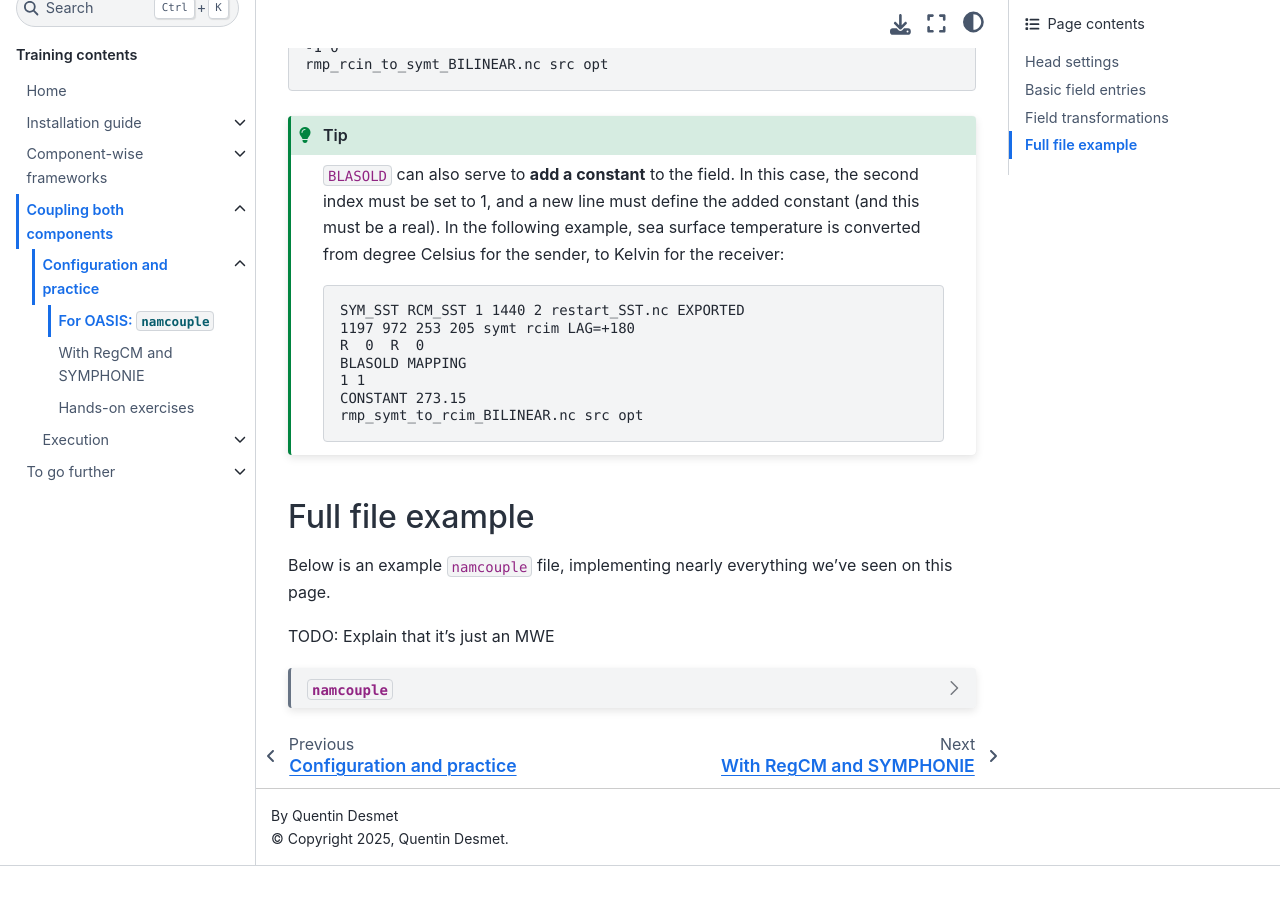
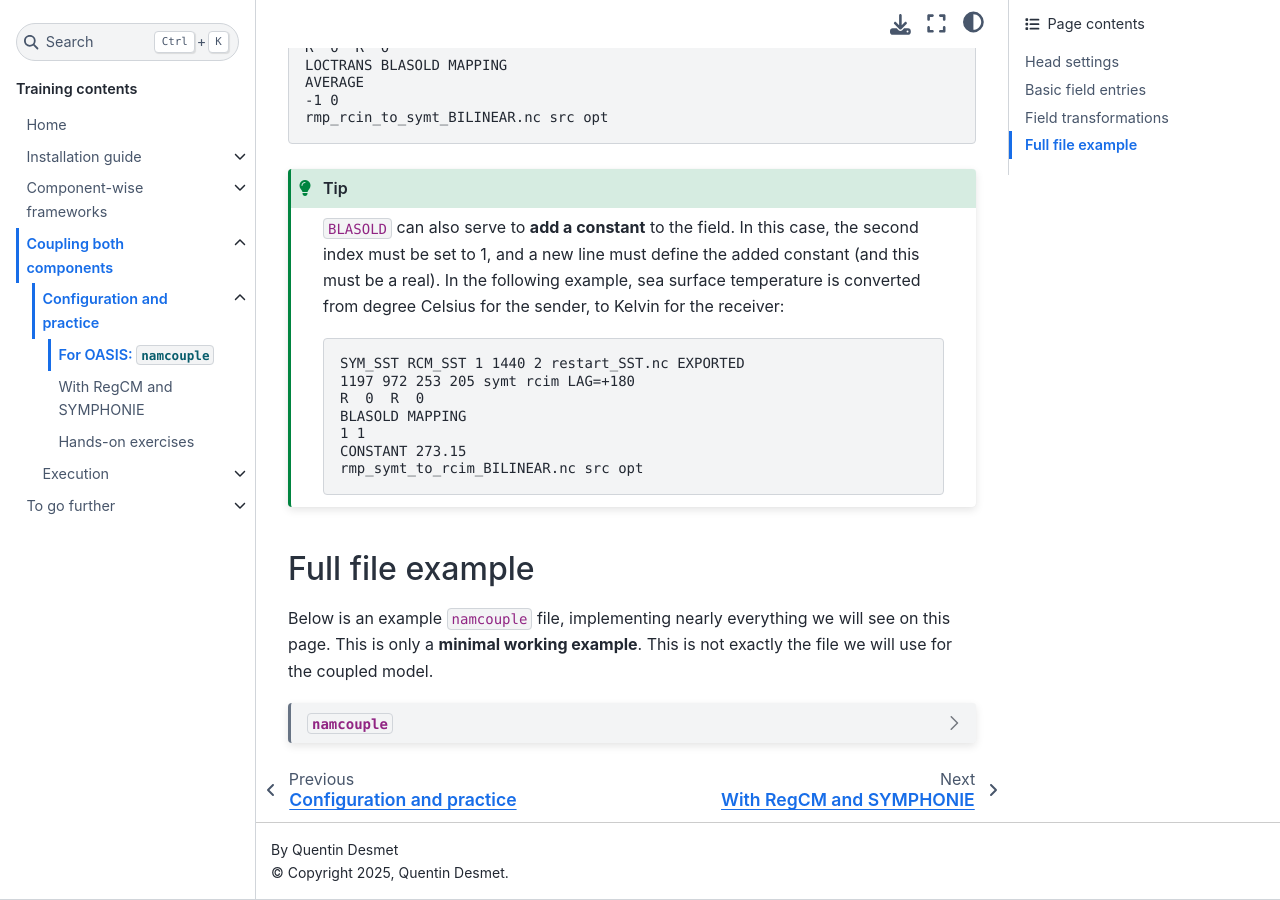
Before and after one commit to DesmetQuentin/training-ros, a Sphinx documentation site: the page built from source/coupling/namelist/namcouple.rst, in a window 1280 px wide and 900 px high, scrolled down 5291 px. Built offline with Sphinx 7.4.7 and the Sphinx Book theme 1.1.4, drawn with Linux system fonts in a browser that asks for light colours; before the commit the page ends 6157 px from its top, so only the background shows below that; some of the changed text lies outside the part shown.

Commit message:
content: solve TODO comments

```diff
--- a/source/coupling/namelist/namcouple.rst
+++ b/source/coupling/namelist/namcouple.rst
@@ -19,7 +19,9 @@
      F
 
 
-This means TODO
+This means that when set to true, restart files are optional, thereby allowing
+initializing fields with zeros if they are missing. When set to false, a missing
+restart file will make OASIS fail.
 
 Then, there is ``$NFIELDS``:
 
@@ -269,10 +271,9 @@
 Full file example
 -----------------
 
-Below is an example ``namcouple`` file, implementing nearly everything we've seen on
-this page.
-
-TODO: Explain that it's just an MWE
+Below is an example ``namcouple`` file, implementing nearly everything we will see on
+this page. This is only a **minimal working example**. This is not exactly the file we
+will use for the coupled model.
 
 .. dropdown:: ``namcouple``
 
--- a/source/coupling/namelist/namelists.rst
+++ b/source/coupling/namelist/namelists.rst
@@ -124,7 +124,7 @@
 They are structured in a very similar way (because coded by the same person):
 
 * ``write_restart_option`` enables writing out the fields at specific timesteps (note that a restart file will be written anyways at the end of the simulation).
-* ``l_write_grids`` enables grid writing during initialization (TODO). ``grids.nc``, ``areas.nc`` and ``masks.nc`` are necessary files for the simulation, and must contain information about the grids of all involved components. They can be reused from a previous simulation where the same components were coupled, hence setting this logical to ``.false.``. On the contrary, if the components or their grid change, or if this is the first coupled simulation, then the files must be generated, implying ``l_write_grids`` set to ``.true.``.
+* ``l_write_grids`` enables grid writing during initialization. ``grids.nc``, ``areas.nc`` and ``masks.nc`` are necessary files for the simulation for OASIS to function (this ``grids.nc`` has nothing to with SYMPHONIE's ``grid.nc``), and must contain information about the grids of all involved components. They can be reused from a previous simulation where the same components were coupled, hence setting this logical to ``.false.``. On the contrary, if the components or their grid change, or if this is the first coupled simulation, then the files must be generated, implying ``l_write_grids`` set to ``.true.``.
 
 .. important::
 
```
